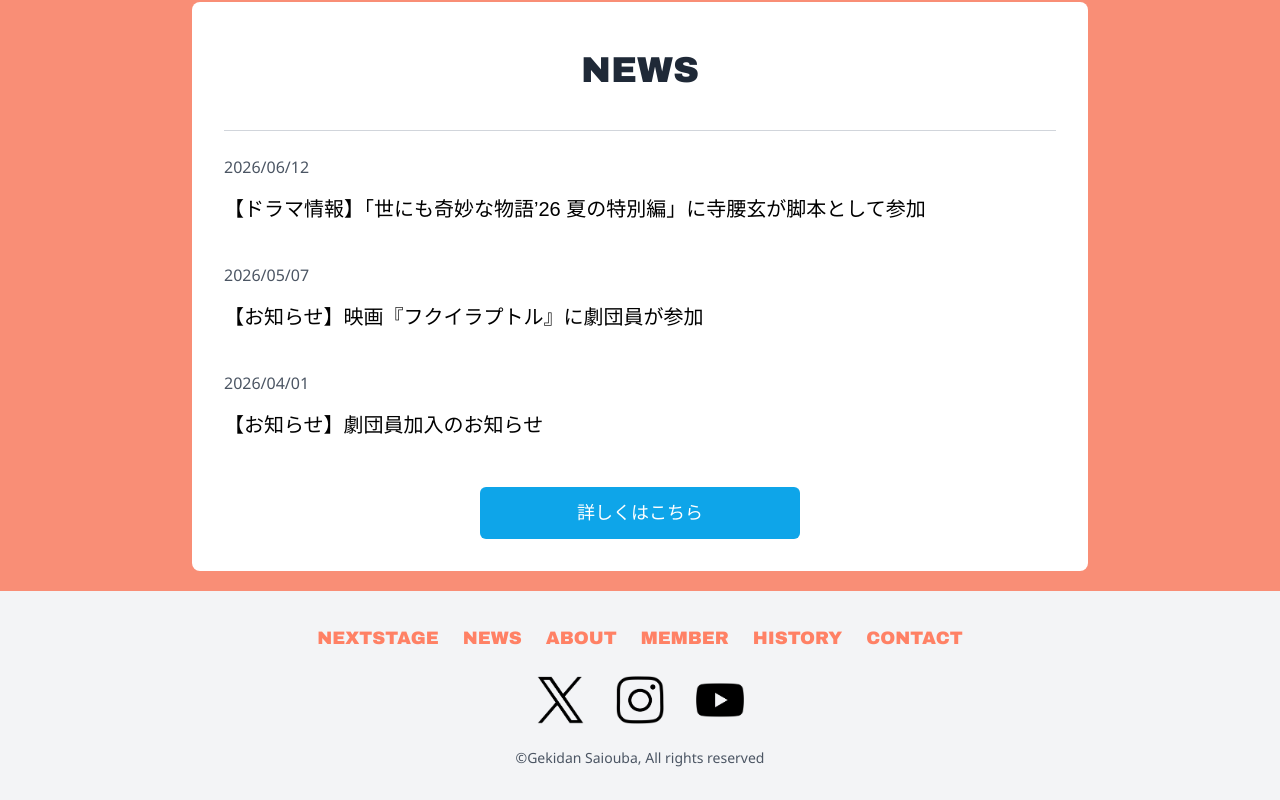
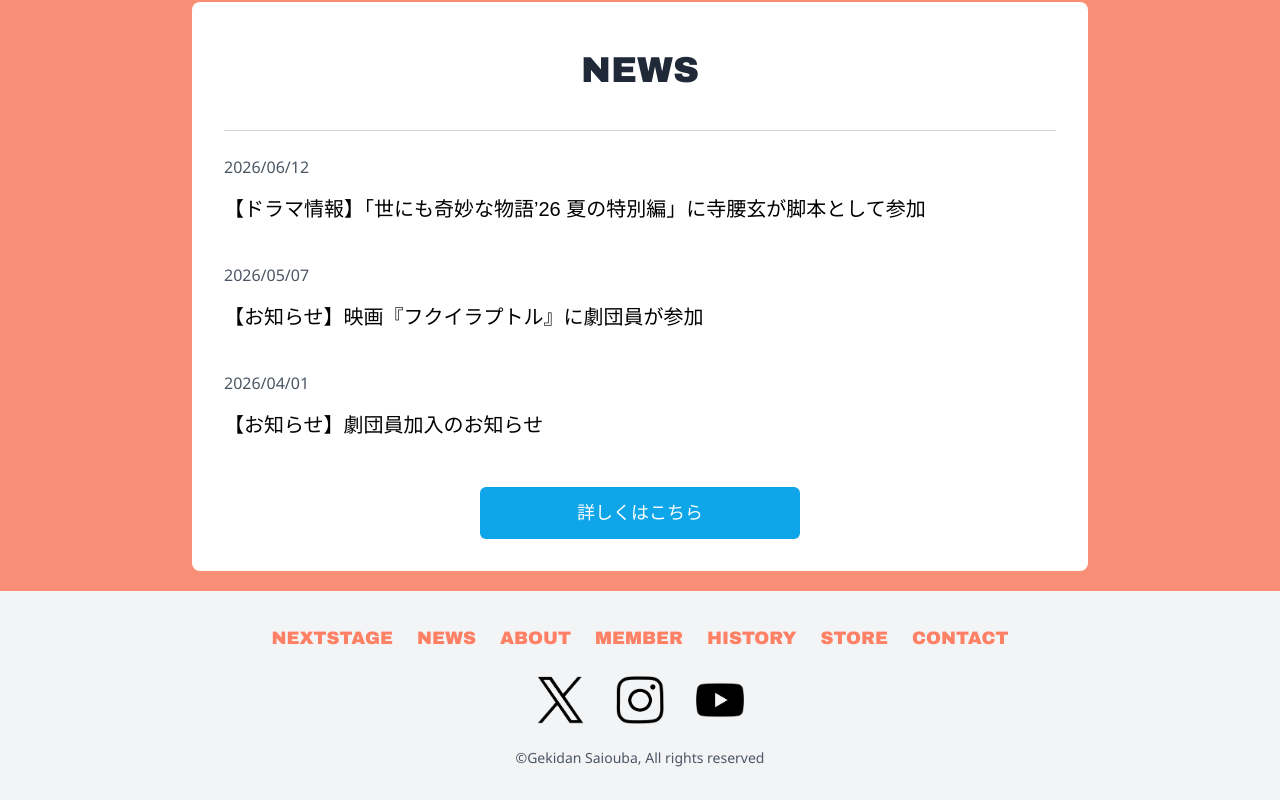
Before and after one commit to onizawashotaro4061/saioba_pc, a Next.js app: page / in a window 1280 px wide. Shown: the part 839-1639 px from the top of the page. Built offline with nearby package versions, Linux system fonts and the light colour scheme.

Commit message:
storeFooter

```diff
--- a/src/components/Footer.tsx
+++ b/src/components/Footer.tsx
@@ -8,6 +8,7 @@ export default function Footer() {
     { href: "/about", label: "ABOUT" },
     { href: "/member", label: "MEMBER" },
     { href: "/history", label: "HISTORY" },
+    { href: "https://gekidansaiouba.stores.jp/", label: "STORE" },
     { href: "/contact", label: "CONTACT" },
   ];
 
```
